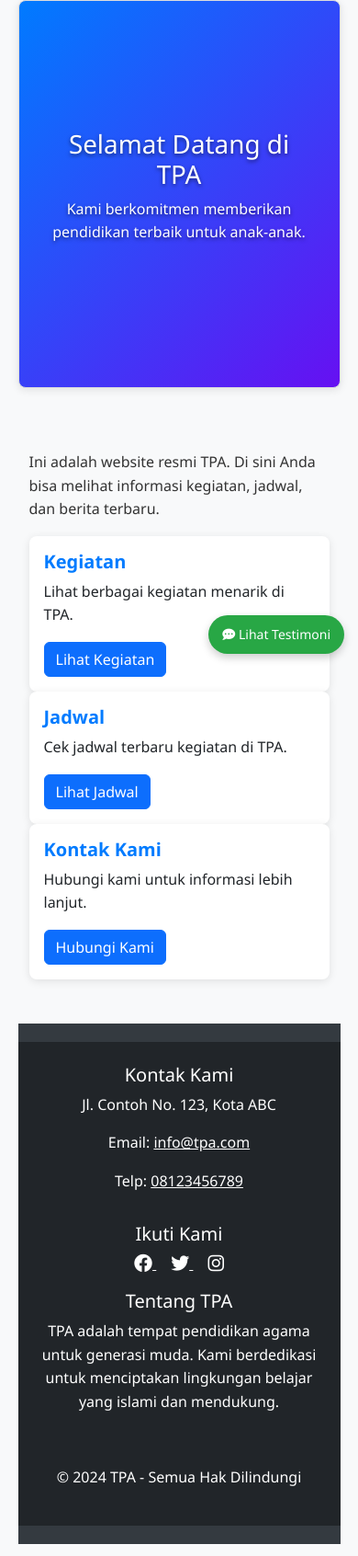
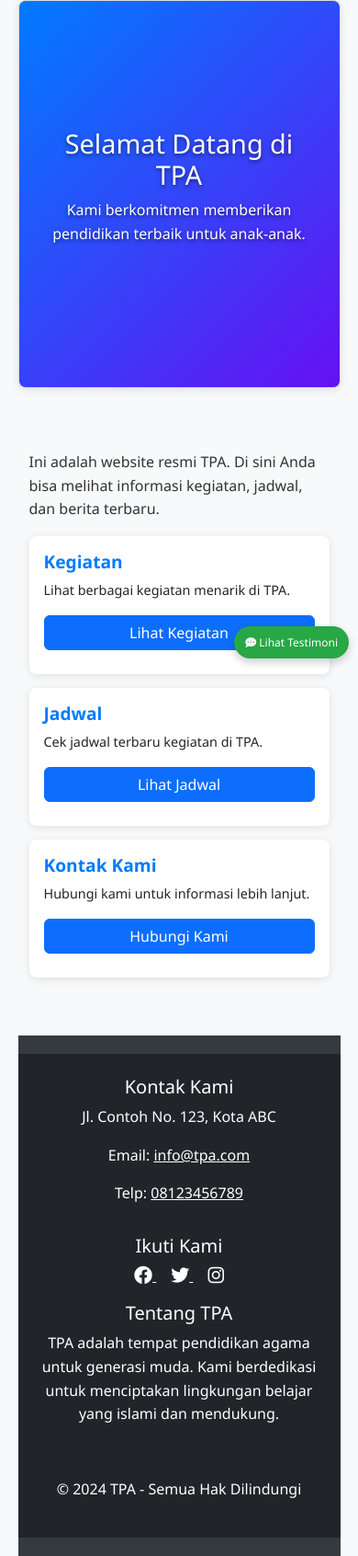
Before and after one commit to nurchanifl/tpa-website, a PHP site: page /tpa/ in a window 390 px wide. Shown: the part 118-1810 px from the top of the page at 92% size. Run offline with PHP 8.4, Linux system fonts and the light colour scheme; some libraries are stand-ins or nearby versions.

Commit message:
Responsiveness improvements: add table-responsive to manage_users.php, enhance CSS with better mobile breakpoints, adjust hero, cards, buttons, forms for small screens

```diff
--- a/admin/manage_users.php
+++ b/admin/manage_users.php
@@ -42,7 +42,8 @@ if (!$result) {
     </header>
     <main class="container py-5">
         <h2>Daftar Pengguna</h2>
-        <table class="table table-bordered">
+        <div class="table-responsive">
+            <table class="table table-bordered">
             <thead>
                 <tr>
                     <th>ID</th>
@@ -67,7 +68,8 @@ if (!$result) {
                 }
                 ?>
             </tbody>
-        </table>
+            </table>
+        </div>
 
         <!-- Tombol untuk menambah pengguna -->
         <a href="tambah_user.php" class="btn btn-primary mt-3">Tambah Pengguna</a>
--- a/asset/css/style.css
+++ b/asset/css/style.css
@@ -194,6 +194,14 @@ footer {
         padding: 20px 5%;
     }
 
+    section {
+        padding: 15px;
+    }
+
+    .card {
+        margin-bottom: 15px;
+    }
+
     table {
         font-size: 0.9em;
     }
@@ -205,6 +213,15 @@ footer {
     .hero {
         height: 50vh;
         padding: 20px;
+        text-align: center;
+    }
+
+    .hero h1 {
+        font-size: 2em;
+    }
+
+    .hero p {
+        font-size: 1.1em;
     }
 
     .sticky-testimoni {
@@ -213,4 +230,46 @@ footer {
         padding: 10px 15px;
         font-size: 14px;
     }
+
+    .btn {
+        width: 100%;
+        margin-bottom: 10px;
+    }
+
+    .form-control {
+        margin-bottom: 15px;
+    }
 }
+
+@media (max-width: 576px) {
+    .hero h1 {
+        font-size: 1.8em;
+    }
+
+    .hero p {
+        font-size: 1em;
+    }
+
+    .card-title {
+        font-size: 1.2em;
+    }
+
+    .card-text {
+        font-size: 0.9em;
+    }
+
+    table {
+        font-size: 0.8em;
+    }
+
+    table th, table td {
+        padding: 6px;
+    }
+
+    .sticky-testimoni {
+        bottom: 10px;
+        right: 10px;
+        padding: 8px 12px;
+        font-size: 12px;
+    }
+}
```
